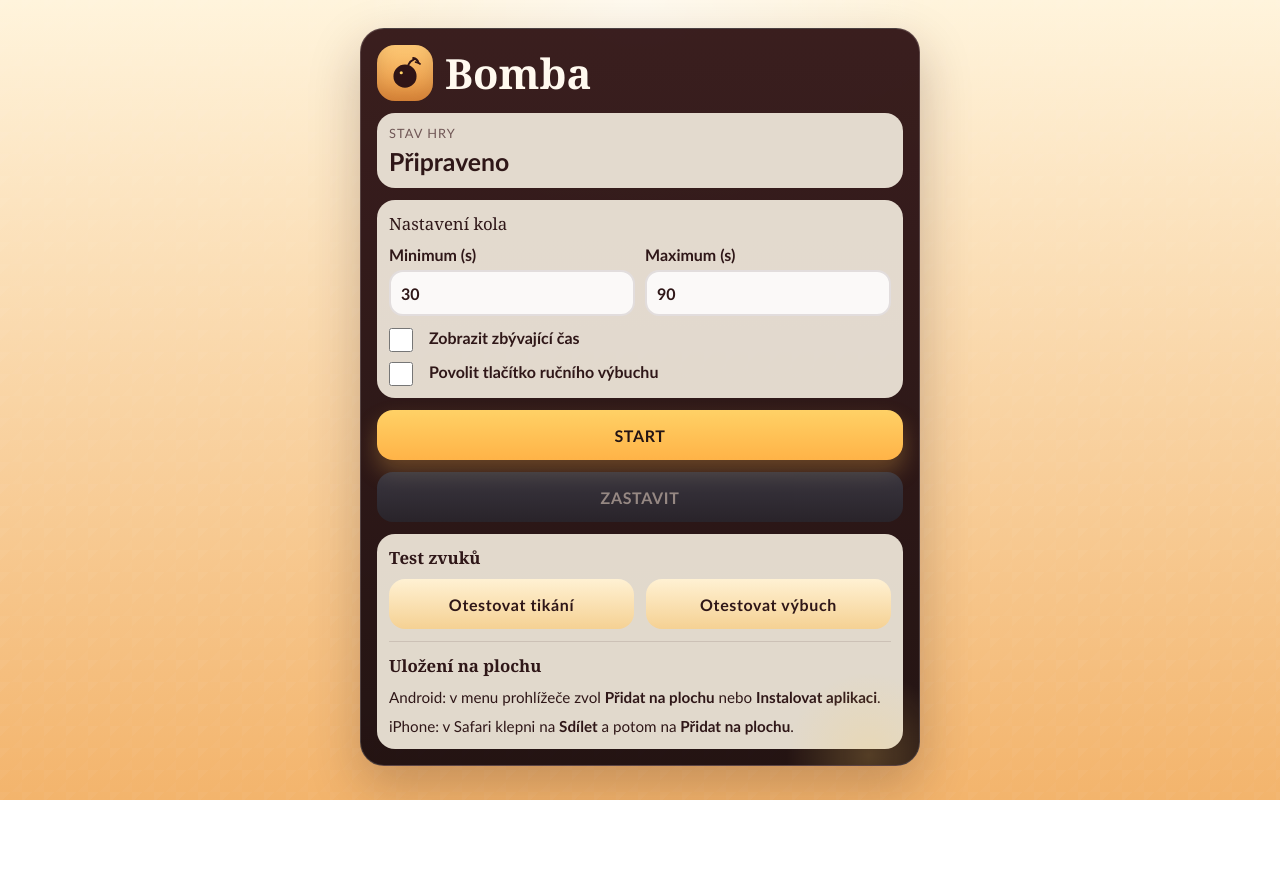
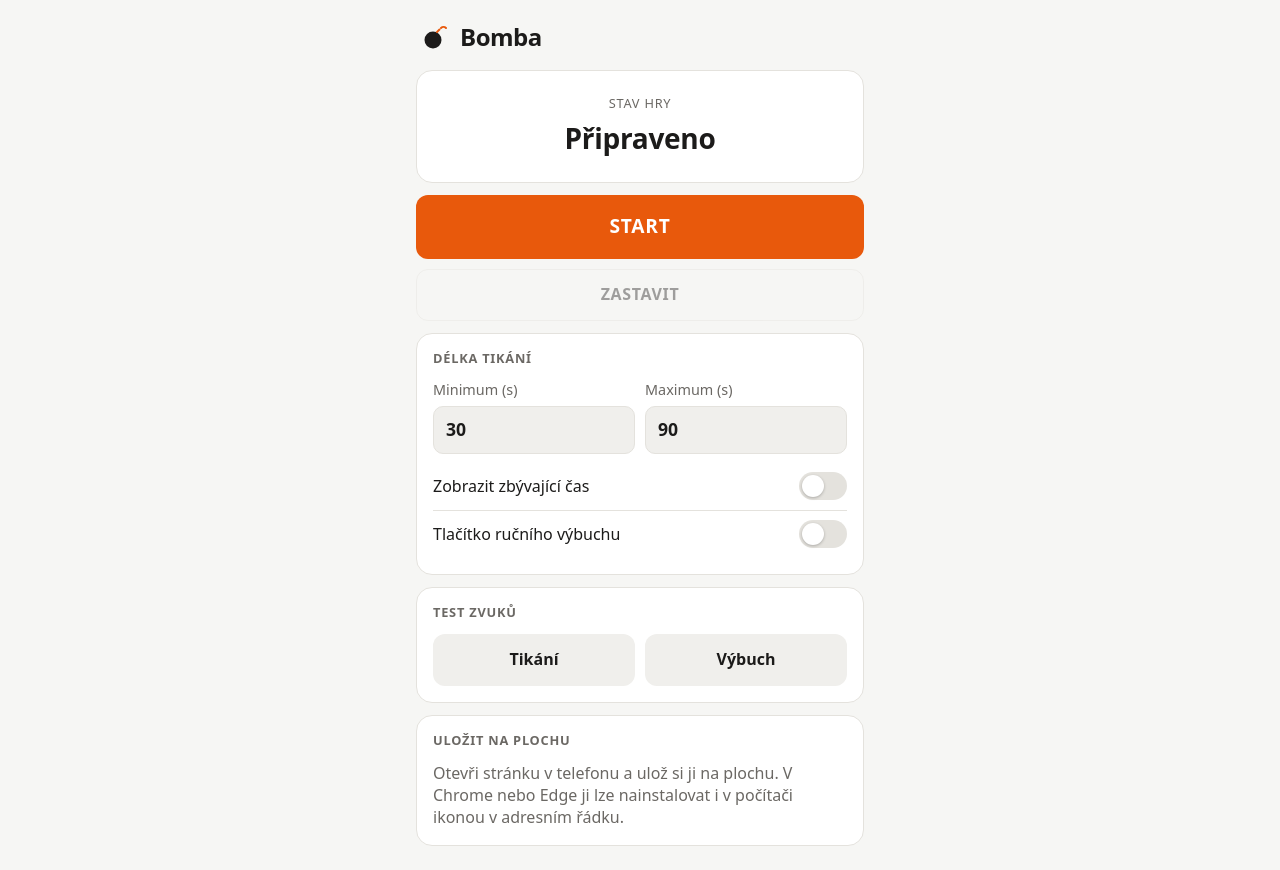
Before and after one commit to all-bi/ticking-time-bomb, a plain HTML site: page index.html in a window 1280 px wide. Before the commit the page ends 800 px from the top, so only its background shows below. Drawn offline with Linux system fonts and the light colour scheme.

Commit message:
Jednodušší moderní design a návod na plochu podle platformy
- nový čistý vzhled: systémové písmo, světlý i tmavý režim, karty, přepínače
- stav hry barevně podle průběhu (tiká / výbuch / chyba)
- návod na přidání na plochu se zobrazí jen pro iOS, nebo jen pro Android
  (počítač má vlastní text), v nainstalované aplikaci se skryje;
  v Chrome nabídne tlačítko Nainstalovat aplikaci
- cache bomba-v3

Co-Authored-By: Claude Opus 5.5 <noreply@anthropic.com>
Claude-Session: https://claude.ai/code/session_01Aj74cMzZhEvftkCtNZuzVa

```diff
--- a/app.js
+++ b/app.js
@@ -41,6 +41,7 @@
     updateControls();
     updateCountdown();
     registerServiceWorker();
+    setupInstallHelp();
   }
 
   function cacheElements() {
@@ -49,6 +50,7 @@
     elements.maxSeconds = document.getElementById("maxSeconds");
     elements.showCountdown = document.getElementById("showCountdown");
     elements.allowManualExplosion = document.getElementById("allowManualExplosion");
+    elements.statusCard = document.getElementById("statusCard");
     elements.statusText = document.getElementById("statusText");
     elements.errorText = document.getElementById("errorText");
     elements.countdownText = document.getElementById("countdownText");
@@ -400,6 +402,7 @@
   function setGameState(nextState, statusMessage) {
     state.gameState = nextState;
     elements.statusText.textContent = statusMessage;
+    elements.statusCard.dataset.state = nextState;
   }
 
   function latchExplosionStatus() {
@@ -555,6 +558,66 @@
     return min + Math.random() * (max - min);
   }
 
+  function detectPlatform() {
+    const ua = navigator.userAgent || "";
+    const isIPadOS = navigator.platform === "MacIntel" && navigator.maxTouchPoints > 1;
+    if (/iPhone|iPad|iPod/i.test(ua) || isIPadOS) {
+      return "ios";
+    }
+    if (/Android/i.test(ua)) {
+      return "android";
+    }
+    return "desktop";
+  }
+
+  function isInstalled() {
+    return (
+      window.matchMedia("(display-mode: standalone)").matches ||
+      window.navigator.standalone === true
+    );
+  }
+
+  function setupInstallHelp() {
+    const card = document.getElementById("installCard");
+    const text = document.getElementById("installText");
+    const button = document.getElementById("installButton");
+    if (!card || !text || !button || isInstalled()) {
+      return;
+    }
+
+    const platform = detectPlatform();
+    if (platform === "ios") {
+      const isSafari = !/CriOS|FxiOS|EdgiOS|OPiOS/i.test(navigator.userAgent);
+      text.innerHTML = isSafari
+        ? "Klepni dole na <strong>Sdílet</strong> a zvol <strong>Přidat na plochu</strong>."
+        : "Otevři tuto stránku v <strong>Safari</strong>, klepni na <strong>Sdílet</strong> a zvol <strong>Přidat na plochu</strong>.";
+    } else if (platform === "android") {
+      text.innerHTML = "V menu prohlížeče <strong>⋮</strong> zvol <strong>Přidat na plochu</strong> nebo <strong>Instalovat aplikaci</strong>.";
+    } else {
+      text.innerHTML = "Otevři stránku v telefonu a ulož si ji na plochu. V Chrome nebo Edge ji lze nainstalovat i v počítači ikonou v adresním řádku.";
+    }
+    card.hidden = false;
+
+    let deferredPrompt = null;
+    window.addEventListener("beforeinstallprompt", (event) => {
+      event.preventDefault();
+      deferredPrompt = event;
+      button.hidden = false;
+    });
+    button.addEventListener("click", async () => {
+      if (!deferredPrompt) {
+        return;
+      }
+      deferredPrompt.prompt();
+      await deferredPrompt.userChoice.catch(() => null);
+      deferredPrompt = null;
+      button.hidden = true;
+    });
+    window.addEventListener("appinstalled", () => {
+      card.hidden = true;
+    });
+  }
+
   function registerServiceWorker() {
     if (!("serviceWorker" in navigator)) {
       return;
--- a/index.html
+++ b/index.html
@@ -3,7 +3,8 @@
 <head>
   <meta charset="utf-8">
   <meta name="viewport" content="width=device-width, initial-scale=1, viewport-fit=cover">
-  <meta name="theme-color" content="#201216">
+  <meta name="theme-color" content="#f6f6f4" media="(prefers-color-scheme: light)">
+  <meta name="theme-color" content="#121212" media="(prefers-color-scheme: dark)">
   <meta name="description" content="Offline PWA pro dětskou táborovou hru s časovanou bombou.">
   <link rel="manifest" href="./manifest.webmanifest">
   <link rel="icon" href="./assets/icon.svg" type="image/svg+xml">
@@ -12,77 +13,68 @@
   <title>Bomba</title>
 </head>
 <body>
-  <main class="app-shell">
-    <section class="hero-card" aria-labelledby="app-title">
-      <div class="hero-top">
-        <div class="bomb-mark" aria-hidden="true">
-          <svg viewBox="0 0 128 128" role="presentation">
-            <circle cx="64" cy="74" r="34"></circle>
-            <path d="M75 37c4-8 11-14 20-18"></path>
-            <path d="M90 16c8 1 15 7 17 15"></path>
-            <path d="M98 29c5 0 10 2 14 6"></path>
-            <circle cx="52" cy="63" r="5" class="spark"></circle>
+  <main class="app">
+    <header class="app-header">
+      <svg class="logo" viewBox="0 0 128 128" aria-hidden="true">
+        <circle cx="60" cy="76" r="34"></circle>
+        <path d="M76 44l10-10"></path>
+        <path d="M92 28c6-6 14-6 20 0"></path>
       </svg>
-        </div>
-        <div>
-          <h1 id="app-title">Bomba</h1>
-        </div>
-      </div>
+      <h1>Bomba</h1>
+    </header>
 
-      <div class="status-card" aria-live="polite" aria-atomic="true">
+    <section id="statusCard" class="card status" data-state="ready" aria-live="polite" aria-atomic="true">
       <p class="status-label">Stav hry</p>
       <p id="statusText" class="status-text">Připraveno</p>
+      <p id="countdownText" class="countdown" hidden>Zbývá 0,0 s</p>
       <p id="errorText" class="error-text" hidden></p>
-      </div>
+    </section>
 
-      <p id="countdownText" class="countdown" hidden>Zbývá 0,0 s</p>
+    <section class="actions" aria-label="Ovládání hry">
+      <button id="startButton" class="button button-primary" type="button">START</button>
+      <button id="manualExplosionButton" class="button button-danger" type="button" hidden>VÝBUCH</button>
+      <button id="stopButton" class="button button-outline" type="button" disabled>ZASTAVIT</button>
+    </section>
 
-      <form id="settingsForm" class="panel" novalidate>
-        <fieldset class="settings-grid">
-          <legend>Nastavení kola</legend>
-
+    <form id="settingsForm" class="card" novalidate>
+      <fieldset class="range">
+        <legend class="card-title">Délka tikání</legend>
+        <div class="range-grid">
         <label class="field">
           <span>Minimum (s)</span>
           <input id="minSeconds" name="minSeconds" type="number" inputmode="decimal" min="0.1" max="3600" step="0.1" value="30" required>
         </label>
-
         <label class="field">
           <span>Maximum (s)</span>
           <input id="maxSeconds" name="maxSeconds" type="number" inputmode="decimal" min="0.1" max="3600" step="0.1" value="90" required>
         </label>
+        </div>
       </fieldset>
 
-        <div class="toggles">
-          <label class="toggle">
-            <input id="showCountdown" name="showCountdown" type="checkbox">
+      <div class="switches">
+        <label class="switch">
           <span>Zobrazit zbývající čas</span>
+          <input id="showCountdown" name="showCountdown" type="checkbox" role="switch">
         </label>
-
-          <label class="toggle">
-            <input id="allowManualExplosion" name="allowManualExplosion" type="checkbox">
-            <span>Povolit tlačítko ručního výbuchu</span>
+        <label class="switch">
+          <span>Tlačítko ručního výbuchu</span>
+          <input id="allowManualExplosion" name="allowManualExplosion" type="checkbox" role="switch">
         </label>
       </div>
     </form>
 
-      <section class="actions" aria-label="Ovládání hry">
-        <button id="startButton" class="button button-start" type="button">START</button>
-        <button id="manualExplosionButton" class="button button-explosion" type="button" hidden>VÝBUCH</button>
-        <button id="stopButton" class="button button-stop" type="button" disabled>ZASTAVIT</button>
+    <section class="card" aria-labelledby="testsTitle">
+      <h2 id="testsTitle" class="card-title">Test zvuků</h2>
+      <div class="test-actions">
+        <button id="testTickButton" class="button button-soft" type="button">Tikání</button>
+        <button id="testExplosionButton" class="button button-soft" type="button">Výbuch</button>
+      </div>
     </section>
 
-      <section class="panel tests" aria-label="Test zvuků">
-        <h2>Test zvuků</h2>
-        <div class="test-actions">
-          <button id="testTickButton" class="button button-secondary" type="button">Otestovat tikání</button>
-          <button id="testExplosionButton" class="button button-secondary" type="button">Otestovat výbuch</button>
-        </div>
-        <div class="install-help">
-          <h2>Uložení na plochu</h2>
-          <p>Android: v menu prohlížeče zvol <strong>Přidat na plochu</strong> nebo <strong>Instalovat aplikaci</strong>.</p>
-          <p>iPhone: v Safari klepni na <strong>Sdílet</strong> a potom na <strong>Přidat na plochu</strong>.</p>
-        </div>
-      </section>
+    <section id="installCard" class="card install" aria-labelledby="installTitle" hidden>
+      <h2 id="installTitle" class="card-title">Uložit na plochu</h2>
+      <p id="installText"></p>
+      <button id="installButton" class="button button-soft" type="button" hidden>Nainstalovat aplikaci</button>
     </section>
   </main>
 
--- a/service-worker.js
+++ b/service-worker.js
@@ -1,4 +1,4 @@
-const CACHE_VERSION = "bomba-v2";
+const CACHE_VERSION = "bomba-v3";
 const APP_SHELL = [
   "./",
   "./styles.css",
--- a/styles.css
+++ b/styles.css
@@ -1,290 +1,270 @@
 :root {
-  color-scheme: light;
-  --bg-top: #fff4dc;
-  --bg-bottom: #f3b46c;
-  --panel: rgba(38, 19, 22, 0.9);
-  --panel-soft: rgba(255, 248, 235, 0.86);
-  --text: #fff9ef;
-  --text-dark: #2f1718;
-  --muted: #6f5655;
-  --accent: #ffd166;
+  color-scheme: light dark;
+  --bg: #f6f6f4;
+  --surface: #ffffff;
+  --surface-2: #f0efec;
+  --border: #e4e2dd;
+  --text: #1c1b1a;
+  --muted: #6b6864;
+  --accent: #e8590c;
+  --accent-text: #ffffff;
   --danger: #d62828;
-  --danger-dark: #911b1b;
-  --shadow: 0 20px 50px rgba(51, 23, 20, 0.25);
-  --focus: 0 0 0 4px rgba(255, 209, 102, 0.35);
-  font-family: "Trebuchet MS", "Segoe UI", sans-serif;
+  --ok: #2f9e44;
+  --radius: 16px;
+  --focus: 0 0 0 3px color-mix(in srgb, var(--accent) 35%, transparent);
+  font-family: system-ui, -apple-system, "Segoe UI", Roboto, sans-serif;
+  -webkit-text-size-adjust: 100%;
 }
 
-* {
-  box-sizing: border-box;
+@media (prefers-color-scheme: dark) {
+  :root {
+    --bg: #121212;
+    --surface: #1c1c1c;
+    --surface-2: #262626;
+    --border: #2e2e2e;
+    --text: #f2f1ee;
+    --muted: #a19e98;
+    --accent: #ff7a33;
+    --accent-text: #1a0d05;
+  }
 }
 
-[hidden] {
-  display: none !important;
-}
-
-html,
-body {
-  min-height: 100%;
-}
+* { box-sizing: border-box; }
+[hidden] { display: none !important; }
 
 body {
   margin: 0;
-  background:
-    radial-gradient(circle at top, rgba(255, 255, 255, 0.55), transparent 28%),
-    linear-gradient(180deg, var(--bg-top), var(--bg-bottom));
-  color: var(--text-dark);
+  min-height: 100vh;
+  background: var(--bg);
+  color: var(--text);
+  line-height: 1.4;
 }
 
-body::before {
-  content: "";
-  position: fixed;
-  inset: 0;
-  pointer-events: none;
-  background:
-    linear-gradient(135deg, rgba(255, 255, 255, 0.08) 25%, transparent 25%) 0 0 / 22px 22px,
-    linear-gradient(315deg, rgba(255, 255, 255, 0.05) 25%, transparent 25%) 0 0 / 22px 22px;
-  opacity: 0.5;
+.app {
+  width: min(100%, 480px);
+  margin: 0 auto;
+  padding: max(16px, env(safe-area-inset-top)) 16px max(24px, env(safe-area-inset-bottom));
+  display: grid;
+  gap: 12px;
 }
 
-.app-shell {
-  min-height: 100vh;
-  display: grid;
-  place-items: center;
-  padding: 10px 10px 16px;
+.app-header {
+  display: flex;
+  align-items: center;
+  gap: 10px;
+  padding: 4px 2px;
 }
 
-.hero-card {
-  width: min(100%, 560px);
-  position: relative;
-  z-index: 1;
-  background: linear-gradient(180deg, rgba(50, 21, 22, 0.96), rgba(27, 13, 15, 0.96));
-  color: var(--text);
-  border: 1px solid rgba(255, 255, 255, 0.18);
-  border-radius: 24px;
-  padding: 16px;
-  box-shadow: var(--shadow);
-  overflow: hidden;
+.logo {
+  width: 32px;
+  height: 32px;
+  fill: var(--text);
+  stroke: var(--accent);
+  stroke-width: 8;
+  stroke-linecap: round;
+}
+.logo path { fill: none; }
+.logo circle { stroke: none; }
+
+h1 {
+  margin: 0;
+  font-size: 1.5rem;
+  font-weight: 700;
+  letter-spacing: -0.02em;
 }
 
-.hero-card::after {
-  content: "";
-  position: absolute;
-  inset: auto -40px -80px auto;
-  width: 180px;
-  height: 180px;
-  background: radial-gradient(circle, rgba(255, 209, 102, 0.22), transparent 65%);
-  transform: rotate(12deg);
+.card {
+  background: var(--surface);
+  border: 1px solid var(--border);
+  border-radius: var(--radius);
+  padding: 16px;
 }
 
-.hero-top {
-  display: grid;
-  grid-template-columns: 56px 1fr;
-  gap: 12px;
-  align-items: center;
+.card-title {
+  margin: 0 0 12px;
+  padding: 0;
+  font-size: 0.8rem;
+  font-weight: 600;
+  text-transform: uppercase;
+  letter-spacing: 0.06em;
+  color: var(--muted);
 }
 
-.bomb-mark {
-  width: 56px;
-  height: 56px;
-  display: grid;
-  place-items: center;
-  border-radius: 18px;
-  background: linear-gradient(180deg, #ffcb77, #e58f3d);
-  box-shadow: inset 0 -8px 18px rgba(108, 43, 17, 0.18);
+/* Stav */
+.status {
+  text-align: center;
+  padding: 24px 16px;
+  transition: background-color 200ms ease, border-color 200ms ease;
 }
-
-.bomb-mark svg {
-  width: 40px;
-  height: 40px;
-  fill: #301416;
-  stroke: #301416;
-  stroke-width: 6;
-  stroke-linecap: round;
-  stroke-linejoin: round;
-}
-
-.bomb-mark .spark {
-  fill: #ffd166;
-  stroke: none;
-}
-
-h1,
-h2,
-legend {
-  margin: 0;
-  font-family: Georgia, "Times New Roman", serif;
-}
-
-h1 {
-  font-size: clamp(1.9rem, 8vw, 2.6rem);
-  line-height: 1;
-}
-
-.status-card,
-.panel {
-  margin-top: 12px;
-  background: rgba(255, 248, 235, 0.86);
-  color: var(--text-dark);
-  border-radius: 18px;
-  padding: 12px;
-}
-
 .status-label {
   margin: 0;
   font-size: 0.8rem;
   text-transform: uppercase;
-  letter-spacing: 0.08em;
+  letter-spacing: 0.06em;
   color: var(--muted);
 }
-
 .status-text {
   margin: 6px 0 0;
-  font-size: clamp(1.2rem, 5vw, 1.55rem);
+  font-size: 1.75rem;
   font-weight: 700;
+  letter-spacing: -0.01em;
+}
+.status[data-state="running"] { border-color: var(--accent); }
+.status[data-state="running"] .status-text { color: var(--accent); }
+.status[data-state="exploded"] {
+  background: var(--danger);
+  border-color: var(--danger);
+}
+.status[data-state="exploded"] .status-text,
+.status[data-state="exploded"] .status-label { color: #fff; }
+.status[data-state="error"] .status-text { color: var(--danger); }
+
+.countdown {
+  margin: 8px 0 0;
+  font-size: 2.5rem;
+  font-weight: 700;
+  font-variant-numeric: tabular-nums;
+}
+.error-text {
+  margin: 8px 0 0;
+  color: var(--danger);
+  font-weight: 600;
 }
 
-.error-text {
-  margin: 10px 0 0;
-  color: var(--danger-dark);
+/* Tlačítka */
+.actions { display: grid; gap: 10px; }
+
+.button {
+  width: 100%;
+  min-height: 52px;
+  border: 1px solid transparent;
+  border-radius: 12px;
+  padding: 12px 16px;
+  font: inherit;
+  font-weight: 600;
+  cursor: pointer;
+  -webkit-tap-highlight-color: transparent;
+  transition: transform 120ms ease, opacity 120ms ease, background-color 120ms ease;
+}
+.button:active:not(:disabled) { transform: scale(0.98); }
+.button:disabled { opacity: 0.4; cursor: not-allowed; }
+
+.button-primary {
+  min-height: 64px;
+  font-size: 1.2rem;
   font-weight: 700;
+  letter-spacing: 0.04em;
+  background: var(--accent);
+  color: var(--accent-text);
+}
+.button-danger {
+  min-height: 64px;
+  font-size: 1.2rem;
+  font-weight: 700;
+  letter-spacing: 0.04em;
+  background: var(--danger);
+  color: #fff;
+}
+.button-outline {
+  background: transparent;
+  border-color: var(--border);
+  color: var(--text);
+  letter-spacing: 0.04em;
+}
+.button-soft {
+  background: var(--surface-2);
+  color: var(--text);
 }
 
-.countdown {
-  margin: 0;
-  padding: 10px 12px;
-  border-radius: 14px;
-  background: rgba(255, 209, 102, 0.14);
-  text-align: center;
-  font-size: clamp(1.2rem, 7vw, 1.75rem);
-  font-weight: 800;
-  letter-spacing: 0.04em;
-}
-
-.settings-grid {
+/* Nastavení */
+.range {
   margin: 0;
   padding: 0;
   border: 0;
+  min-width: 0;
+}
+.range-grid {
   display: grid;
+  grid-template-columns: 1fr 1fr;
   gap: 10px;
-  grid-template-columns: 1fr 1fr;
-}
-
-legend {
-  padding: 0;
-  margin-bottom: 10px;
-  font-size: 1.05rem;
 }
 
 .field {
   display: grid;
   gap: 6px;
-  font-weight: 700;
+  font-size: 0.9rem;
+  color: var(--muted);
+}
+.field input {
+  width: 100%;
+  min-height: 48px;
+  border: 1px solid var(--border);
+  border-radius: 10px;
+  padding: 8px 12px;
+  background: var(--surface-2);
+  color: var(--text);
+  font: inherit;
+  font-size: 1.1rem;
+  font-weight: 600;
+  font-variant-numeric: tabular-nums;
 }
 
-.field input {
-  width: 100%;
-  min-height: 46px;
-  border-radius: 14px;
-  border: 2px solid rgba(48, 23, 24, 0.12);
-  padding: 8px 10px;
-  font: inherit;
-  color: var(--text-dark);
-  background: rgba(255, 255, 255, 0.85);
+.switches {
+  margin-top: 8px;
+  display: grid;
+}
+.switch {
+  display: flex;
+  align-items: center;
+  justify-content: space-between;
+  gap: 12px;
+  min-height: 48px;
+  border-top: 1px solid var(--border);
+  cursor: pointer;
+}
+.switch:first-child { border-top: 0; }
+
+.switch input {
+  appearance: none;
+  -webkit-appearance: none;
+  flex: none;
+  width: 48px;
+  height: 28px;
+  margin: 0;
+  border-radius: 999px;
+  background: var(--border);
+  position: relative;
+  cursor: pointer;
+  transition: background-color 150ms ease;
+}
+.switch input::after {
+  content: "";
+  position: absolute;
+  top: 3px;
+  left: 3px;
+  width: 22px;
+  height: 22px;
+  border-radius: 50%;
+  background: #fff;
+  box-shadow: 0 1px 3px rgba(0, 0, 0, 0.25);
+  transition: transform 150ms ease;
+}
+.switch input:checked { background: var(--accent); }
+.switch input:checked::after { transform: translateX(20px); }
+.switch input:disabled { opacity: 0.4; cursor: not-allowed; }
+
+.test-actions {
+  display: grid;
+  grid-template-columns: 1fr 1fr;
+  gap: 10px;
 }
 
-.toggles {
-  display: grid;
-  gap: 10px;
-  margin-top: 12px;
+.install p {
+  margin: 0;
+  color: var(--muted);
 }
-
-.toggle {
-  display: grid;
-  grid-template-columns: 28px 1fr;
-  gap: 12px;
-  align-items: start;
-  font-weight: 700;
-}
-
-.toggle input {
-  width: 24px;
-  height: 24px;
-  margin: 0;
-}
-
-.actions,
-.test-actions {
-  display: grid;
-  gap: 12px;
-}
-
-.actions {
-  margin-top: 12px;
-}
-
-.button {
-  width: 100%;
-  min-height: 50px;
-  border: 0;
-  border-radius: 16px;
-  padding: 12px 16px;
-  font: inherit;
-  font-weight: 800;
-  letter-spacing: 0.04em;
-  cursor: pointer;
-  transition: transform 150ms ease, filter 150ms ease, opacity 150ms ease;
-}
-
-.button:hover:not(:disabled),
-.button:focus-visible:not(:disabled) {
-  transform: translateY(-1px);
-  filter: brightness(1.03);
-}
-
-.button:disabled {
-  opacity: 0.5;
-  cursor: not-allowed;
-}
-
-.button-start {
-  color: #231414;
-  background: linear-gradient(180deg, #ffd166, #ffb347);
-  box-shadow: 0 12px 22px rgba(255, 179, 71, 0.28);
-}
-
-.button-explosion {
-  color: #fff6f2;
-  background: linear-gradient(180deg, #ef4444, #b91c1c);
-  box-shadow: 0 12px 24px rgba(185, 28, 28, 0.28);
-}
-
-.button-stop {
-  color: #fff9ef;
-  background: linear-gradient(180deg, #475569, #27303d);
-}
-
-.button-secondary {
-  color: var(--text-dark);
-  background: linear-gradient(180deg, #fff1d3, #f5d193);
-}
-
-.tests h2 {
-  font-size: 1.05rem;
-  margin-bottom: 10px;
-}
-
-.install-help {
-  margin-top: 12px;
-  padding-top: 12px;
-  border-top: 1px solid rgba(48, 23, 24, 0.12);
-}
-
-.install-help p {
-  margin: 8px 0 0;
-  line-height: 1.35;
-  font-size: 0.95rem;
-}
+.install p strong { color: var(--text); font-weight: 600; }
+.install .button { margin-top: 12px; }
 
 input:focus-visible,
 button:focus-visible {
@@ -292,18 +272,9 @@ button:focus-visible {
   box-shadow: var(--focus);
 }
 
-@media (min-width: 720px) {
-  .test-actions {
-    grid-template-columns: 1fr 1fr;
+@media (prefers-reduced-motion: reduce) {
+  *, *::before, *::after {
+    animation: none !important;
+    transition: none !important;
   }
 }
-
-@media (prefers-reduced-motion: reduce) {
-  *,
-  *::before,
-  *::after {
-    animation: none !important;
-    transition: none !important;
-    scroll-behavior: auto !important;
-  }
-}
```
Also changed, not shown: manifest.webmanifest. Lines whose indentation alone changed are shown as unchanged.
